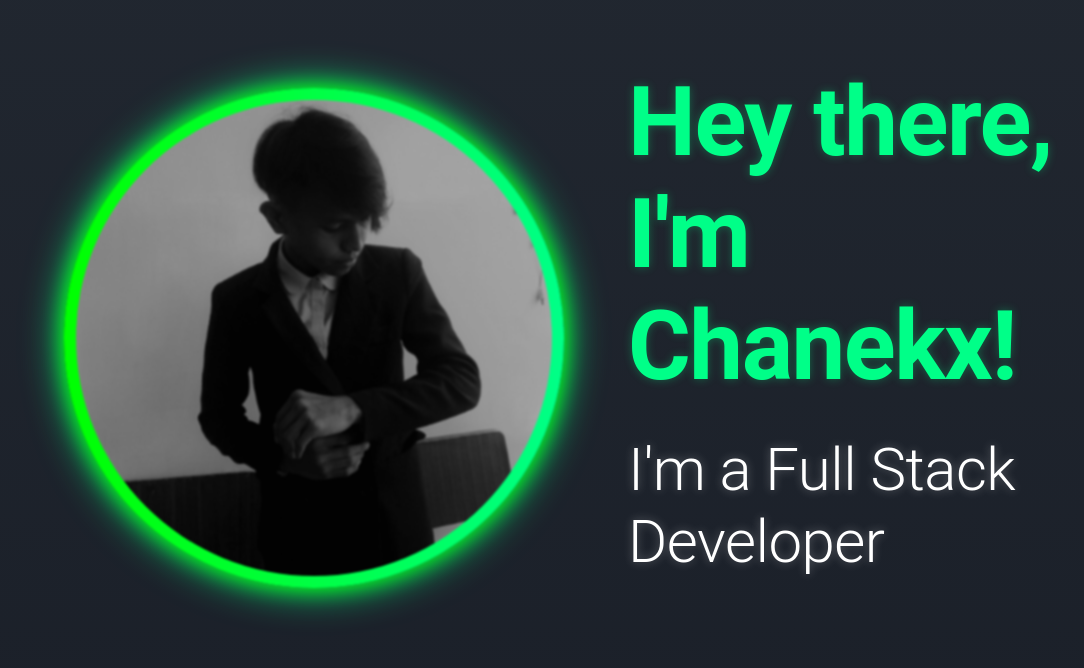
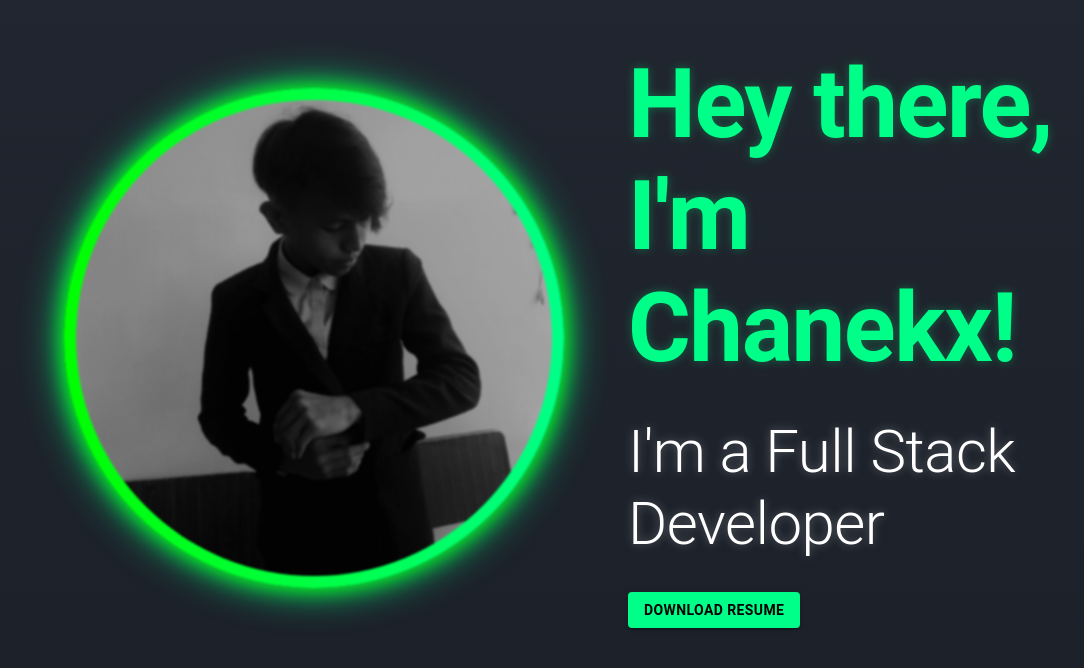
Before and after one commit to Chanekx/portfolio, a React (Vite) app in the folder web/: page / in a window 1280 px wide. Shown: the part 182-850 px from the top of the page, without its empty margins (64-1148 px from the left). Built offline with nearby package versions, Linux system fonts and the light colour scheme.

Commit message:
Added a download resume for seamless resume downloading

```diff
--- /dev/null
+++ b/web/src/pages/contact/hooks.ts
@@ -0,0 +1,9 @@
+export const useHooks = () => {
+ const handleSubmit = () => {
+    alert('Thank you for contacting me')
+ }
+
+    return {
+handleSubmit
+ }
+}
--- a/web/src/pages/contact/index.tsx
+++ b/web/src/pages/contact/index.tsx
@@ -1,7 +1,9 @@
 import { Button, Stack, TextField, Typography, Paper } from "@mui/material";
+import { useHooks } from "./hooks";
 
 
 const ContactMe = () => {
+  const {handleSubmit} = useHooks()
   return (
     <Stack
       justifyContent="center"
@@ -36,6 +38,7 @@ const ContactMe = () => {
             rows={4}
           />
           <Button
+            onClick={handleSubmit}
             variant="contained"
             color="primary"
             size="large"
--- a/web/src/pages/home/index.tsx
+++ b/web/src/pages/home/index.tsx
@@ -1,4 +1,4 @@
-import { Stack, Typography, type SxProps } from "@mui/material";
+import { Stack, Typography, Button, type SxProps } from "@mui/material";
 
 type HomePageProps = {
   sx?: SxProps;
@@ -70,6 +70,7 @@ const HomePage = ({ sx }: HomePageProps) => {
               </Stack>
             </Stack>
           </Stack>
+
           <Stack spacing={4}>
             <Typography
               variant="h1"
@@ -90,7 +91,26 @@ const HomePage = ({ sx }: HomePageProps) => {
             >
               I'm a Full Stack Developer
             </Typography>
-            <Typography></Typography>
+
+            <a
+              href="/resume.pdf"
+              download="Circulado_Portfolio (UPDATEDJULY252025).pdf"
+              style={{ textDecoration: "none" }}
+            >
+              <Button
+                variant="contained"
+                sx={{
+                  backgroundColor: "#00ff88",
+                  color: "#000",
+                  fontWeight: "bold",
+                  "&:hover": {
+                    backgroundColor: "#00cc66",
+                  },
+                }}
+              >
+                Download Resume
+              </Button>
+            </a>
           </Stack>
         </Stack>
       </Stack>
```
Also changed, not shown: 1 other file (tests, documents, lock files or other folders).
